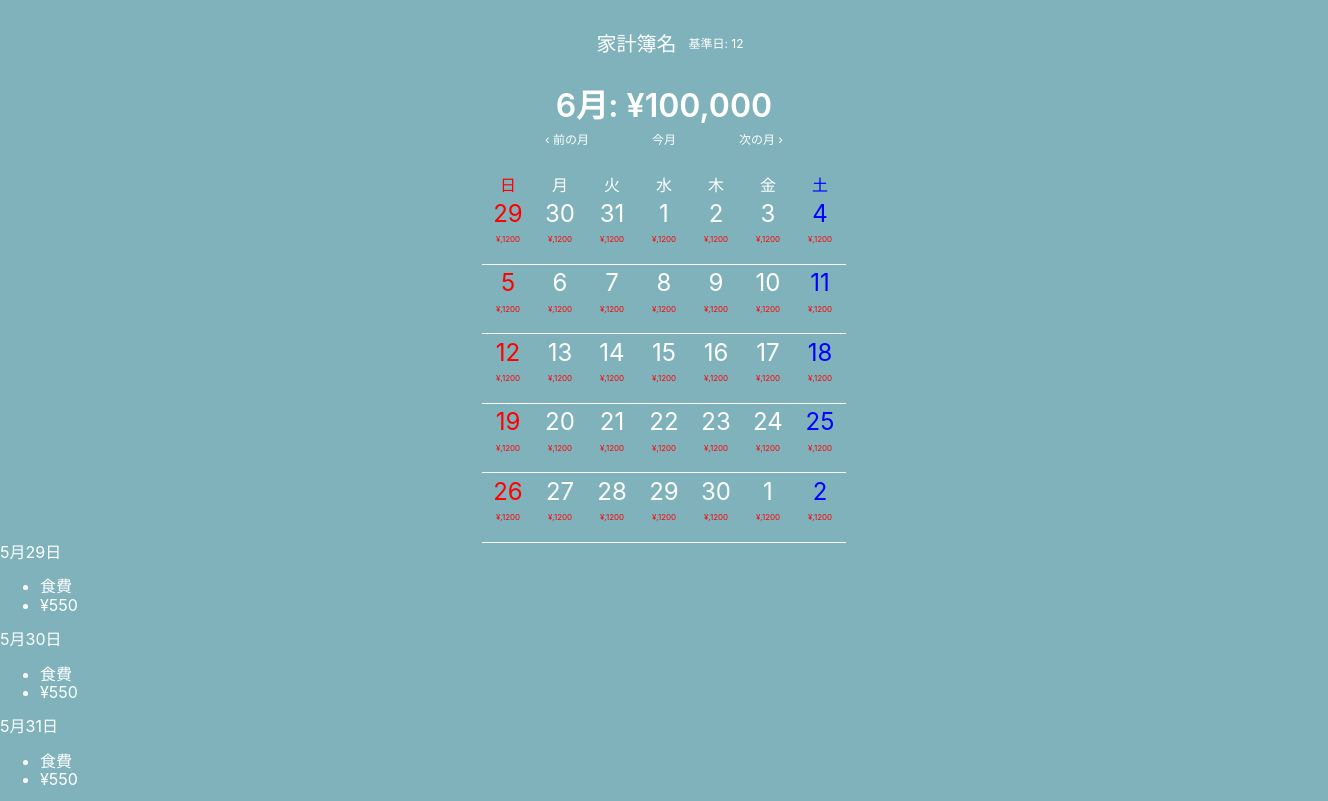
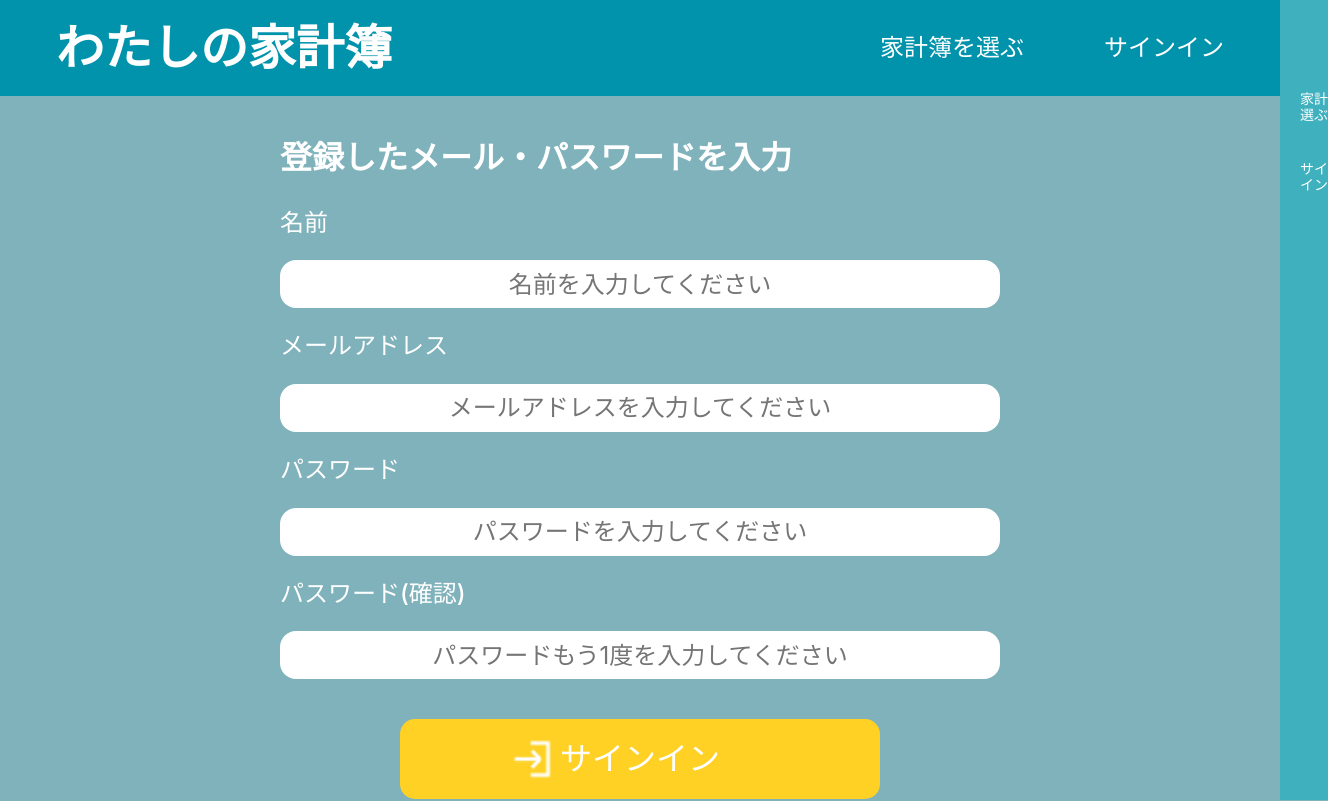
Before and after one commit to nashino77/portfolio_household, a React (Create React App) app in the folder frontend/: page /signup in a window 1280 px wide. Shown: the top 801 px of the page, 1328 px wide, since content can reach past the window. Built offline with nearby package versions, Linux system fonts and the light colour scheme; what axios-case-converter would draw is missing.

Commit message:
App修正

```diff
--- a/frontend/src/App.tsx
+++ b/frontend/src/App.tsx
@@ -74,7 +74,7 @@ const App: React.FC = () => {
 
   return (
     <div className={style.body}>
-      {/* <Router>
+      <Router>
         <AuthContext.Provider
           value={{
             loading,
@@ -99,8 +99,8 @@ const App: React.FC = () => {
               </Private>
           </Switch>
         </AuthContext.Provider>
-      </Router> */}
-      <Spending />
+      </Router>
+      {/* <Spending /> */}
     </div>
   );
 }
--- a/frontend/src/components/Spending/Calendar/Calendar.module.scss
+++ b/frontend/src/components/Spending/Calendar/Calendar.module.scss
@@ -18,8 +18,14 @@
     }
   }
 
+
+  .calendar_body {
+    width: 100%;
+    height: 368px;
+    border-collapse: collapse;
+    text-align: center;
+
     .calendar_day {
-
       th {
         font-size: 16px;
         font-weight: normal;
@@ -34,11 +40,7 @@
       }
     }
 
-  .calendar_body {
-    width: 100%;
-    height: 368px;
-    border-collapse: collapse;
-    text-align: center;
+    .calendar_main {
 
       .calendar_week {
 
@@ -80,6 +82,9 @@
           }
         }
       }
+    }
+
+
 
   }
 
--- a/frontend/src/components/Spending/Calendar/Calendar.tsx
+++ b/frontend/src/components/Spending/Calendar/Calendar.tsx
@@ -77,7 +77,7 @@ const Calendar: React.FC<Props> = (props) => {
             <th>土</th>
           </tr>
         </thead>
-        <tbody>
+        <tbody className={style.calendar_main}>
           {
             calendar.map((weekRow, rowNum) => (
               <tr className={style.calendar_week} key={rowNum}>
```
Also changed, not shown: 1 other file (tests, documents, lock files or other folders). Lines whose indentation alone changed are shown as unchanged.
